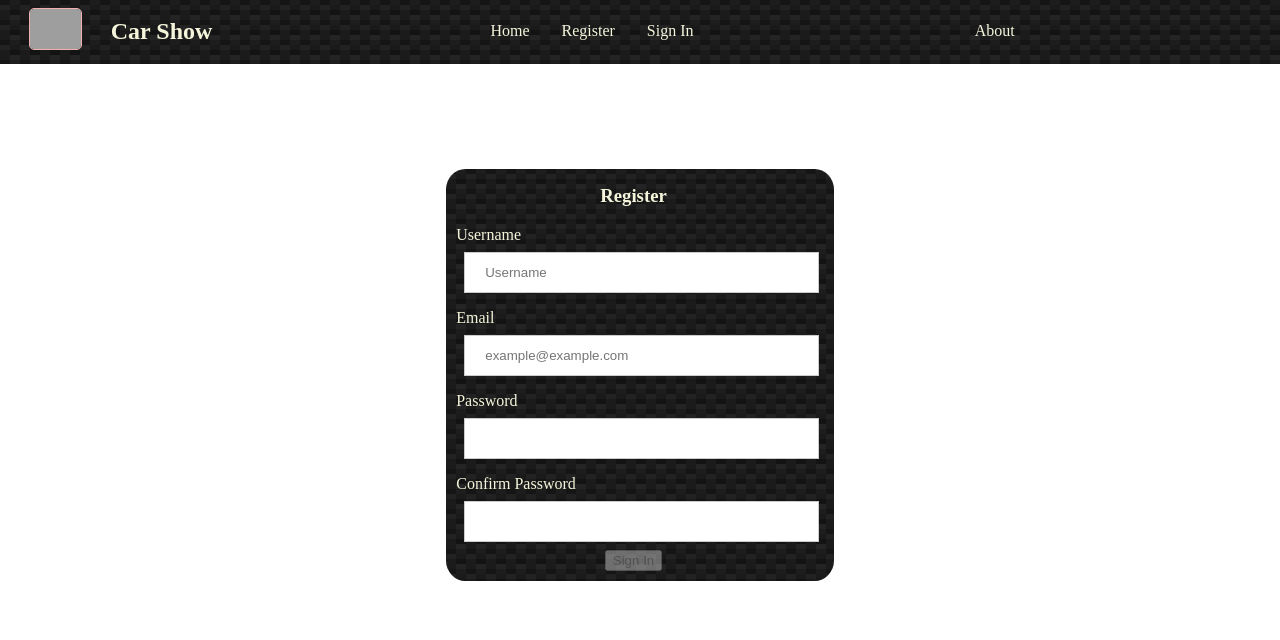
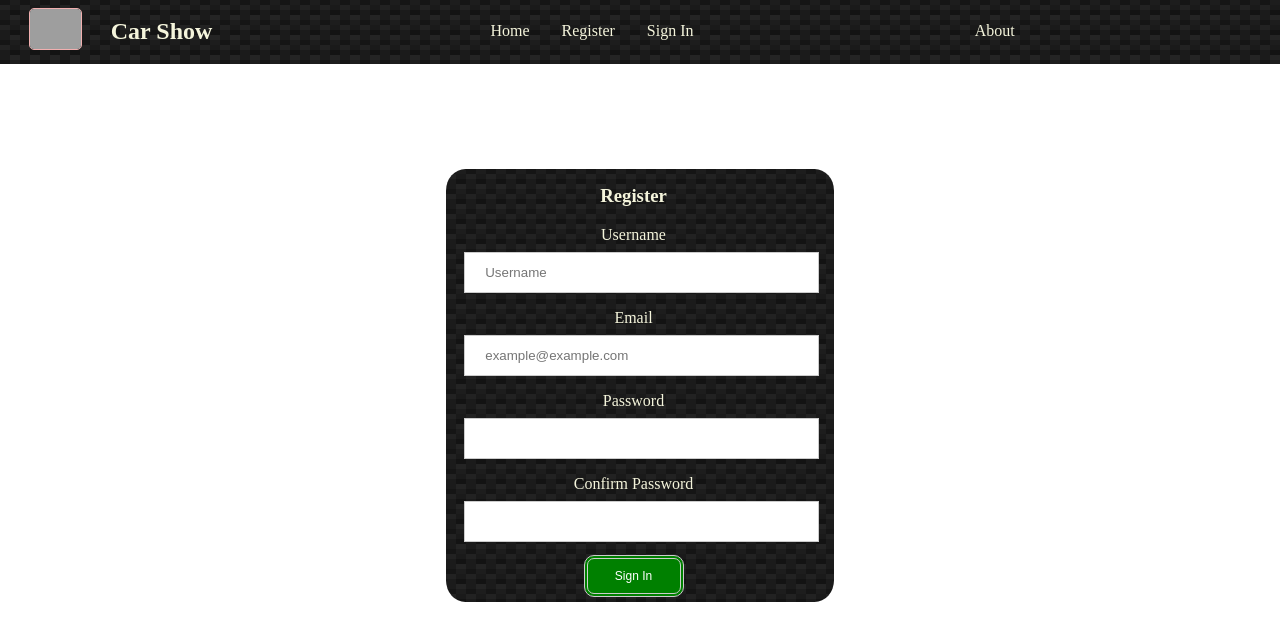
Before and after one commit to RafaelIgnacioMontes/Car-Show--FE, a React (Create React App) app in the folder car-show/: page /register in a window 1280 px wide. Shown: the top 640 px of the page. Built offline with nearby package versions, Linux system fonts and the light colour scheme; no server answers; grey boxes are pictures that could not be loaded.

Commit message:
css updates

```diff
--- a/car-show/src/App.css
+++ b/car-show/src/App.css
@@ -503,3 +503,49 @@ display: inline-block;
   font-size: 35px;
   color: white;
 }
+
+.detailContext {
+  color: white;
+  font-size: 25px;
+}
+
+.userSettings {
+  display: flex;
+  justify-content: center;
+  text-align: center;
+}
+
+
+.signinButton {
+  display: inline-block;
+  text-align: center;
+  background-color: green;
+  padding: 10px;
+  width: 100px;
+  color: #ffffff;
+  text-align: center;
+  border: 4px double #cccccc;
+  border-radius: 10px;
+  font-size: 12px;
+  cursor: pointer;
+  margin: 5px;
+}
+
+.signButton {
+  display: inline-block;
+  text-align: center;
+  background-color: green;
+  padding: 10px;
+  width: 100px;
+  color: #ffffff;
+  text-align: center;
+  border: 4px double #cccccc;
+  border-radius: 10px;
+  font-size: 12px;
+  cursor: pointer;
+  margin: 5px;
+}
+
+.signinPage {
+  text-align: center;
+}
--- a/car-show/src/components/CarDetails.jsx
+++ b/car-show/src/components/CarDetails.jsx
@@ -74,7 +74,7 @@ const CarDetails = ({ user }) => {
             <h3 class="commentTxt">Comments</h3>
             {carDetails.comments.map((comment) => (
 
-              <div>
+              <div class="ontext">
                 {comment.car.userName}: {comment.content}
 
                 {user?.id === comment?.userId && (
@@ -86,14 +86,15 @@ const CarDetails = ({ user }) => {
                   </div>
                 )}
                 <div>
-                  <div></div>
+                  <div>
                   {showResults && (
                     <UpdateComment
                       comment={comment}
                       getCarDetails={getCarDetails}
                       clicky={clicky}
                     />
-                  )}
+                    )}
+                 </div>
                 </div>
               </div>
             ))}
--- a/car-show/src/components/Register.jsx
+++ b/car-show/src/components/Register.jsx
@@ -77,8 +77,8 @@ const Register = () => {
               required
               />
           </div>
-          <div className='signinButton'>
-          <button className='signinButton'
+          <div className='signIInButton'>
+          <button class='signinButton'
             disabled={
               !formValues.email ||
               (!formValues.password &&
--- a/car-show/src/components/SignIn.jsx
+++ b/car-show/src/components/SignIn.jsx
@@ -47,8 +47,8 @@ const SignIn = ({ setUser }) => {
               required
               />
           </div>
-          <div className='signinButton'>
-          <button className='signinButton' disabled={!formValues.email || !formValues.password}>
+          <div className='signInButton'>
+          <button className='signButton' disabled={!formValues.email || !formValues.password}>
             Login
           </button>
           </div>
--- a/car-show/src/components/UserSettings.jsx
+++ b/car-show/src/components/UserSettings.jsx
@@ -2,12 +2,21 @@ import { Link } from 'react-router-dom'
 
 const UserSettings = ({ user }) => {
   return (
+    <div class="userSettings">
     <main>
-      <h1>User Settings</h1>
+
+    <img
+            className="about-img"
+            src="https://external-content.duckduckgo.com/iu/?u=https%3A%2F%2Ftse3.mm.bing.net%2Fth%3Fid%3DOIP.IMYfZMOCBtw4qN3LMynzXgHaE8%26pid%3DApi&f=1&ipt=8056f548d0910a0707991fd99f6390c12daa76c0ae12b85f3d0b3e3c30a7c557&ipo=images"
+            alt="security"
+            ></img>
+
+      <h1>User Registration - Reset Password</h1>
       <Link to="/updatePassword">
-        <h2>Change Password</h2>
+        <h2>CLICK HERE!</h2>
       </Link>
     </main>
+    </div>
   )
 }
 
```
